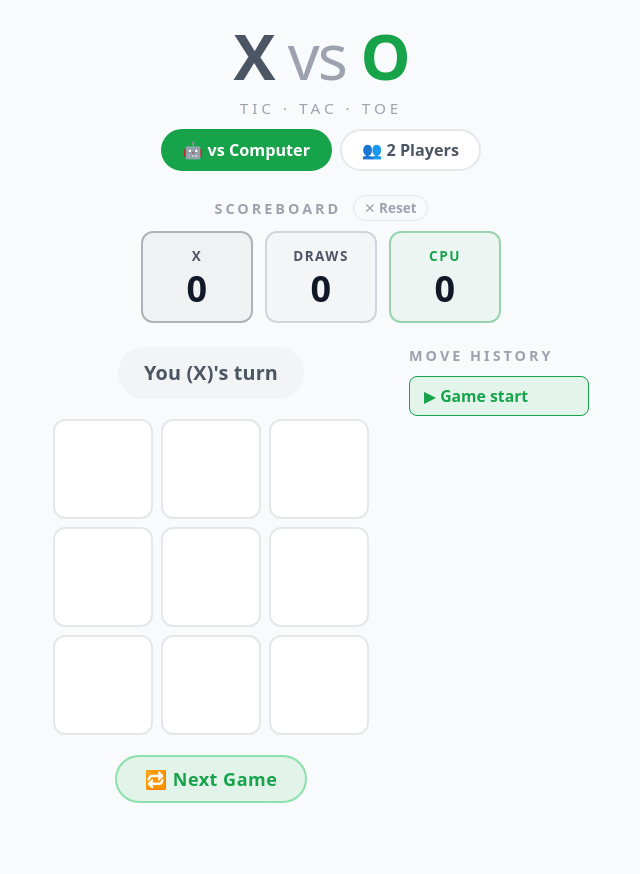
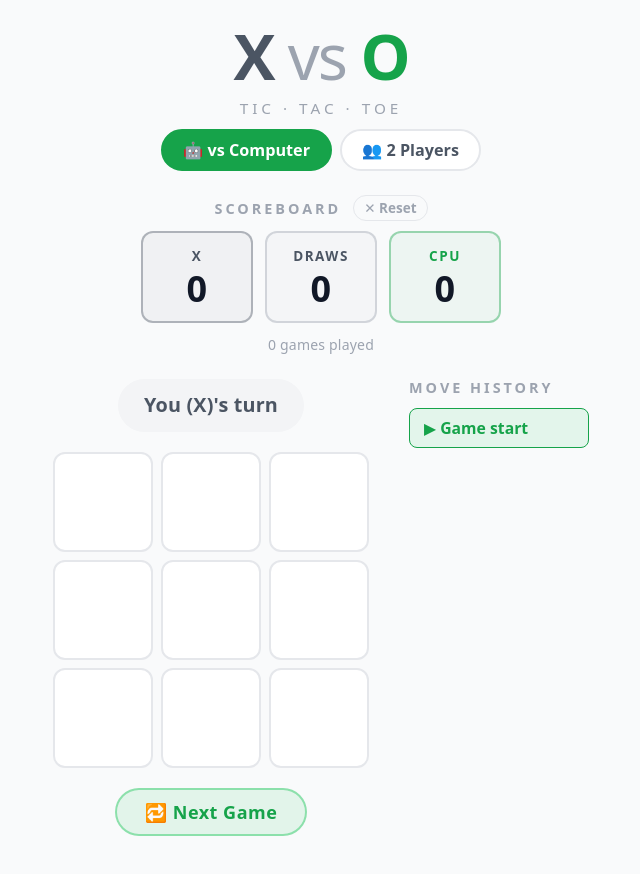
Before and after one commit to baebea86-code/tic-tac-toe, a React (Vite) app in the folder my-project/: page / in a window 1280 px wide. Shown: the top 874 px of the page, without its empty margins (319-959 px from the left). Built offline with nearby package versions, Linux system fonts and the light colour scheme.

Commit message:
feat(scoreboard): add total games played counter below score cells

```diff
--- a/my-project/src/App.css
+++ b/my-project/src/App.css
@@ -190,6 +190,12 @@
   font-weight: 800;
   line-height: 1;
   color: var(--text-h);
+}
+
+.scoreboard__games-played {
+  font-size: 0.78rem;
+  color: var(--grey-400);
+  margin-top: 2px;
 }
 
 /* ─── Game section ───────────────────────────────────────────────────────── */
--- a/my-project/src/components/Scoreboard.jsx
+++ b/my-project/src/components/Scoreboard.jsx
@@ -39,6 +39,9 @@ export default function Scoreboard({ score, mode, onResetScores }) {
           <span className="scoreboard__value">{score.O}</span>
         </div>
       </div>
+      <p className="scoreboard__games-played">
+        {score.X + score.O + score.draws} game{score.X + score.O + score.draws !== 1 ? 's' : ''} played
+      </p>
     </div>
   );
 }
```
